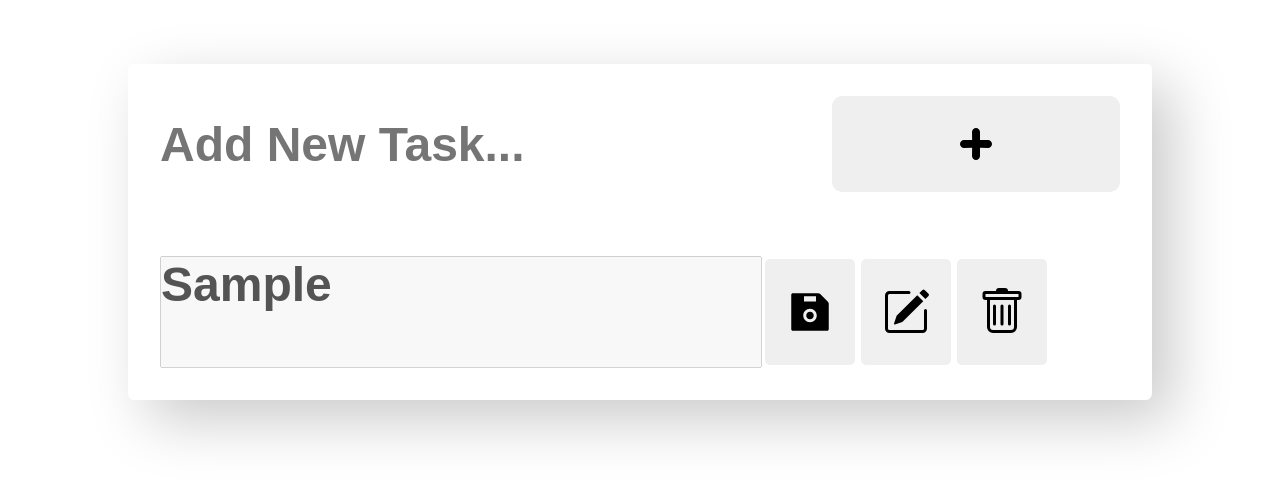
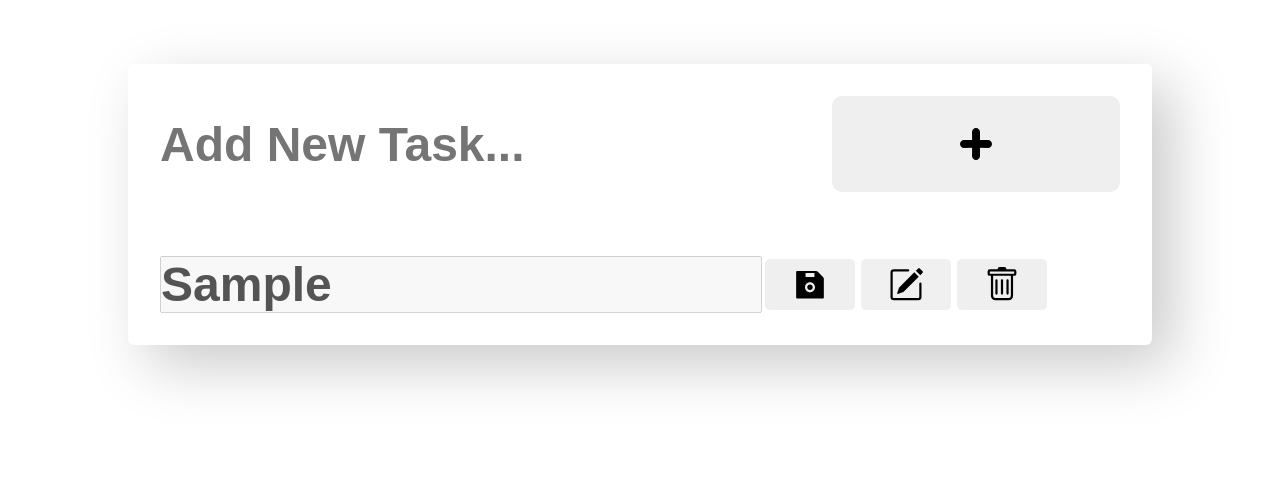
Before and after one commit to RakiDev/todo-app-react-typescript, a React (Vite) app: page / in a window 1280 px wide. Both pictures are taken after typing "Sample" into the empty fields and a click on the button 976 px from the left and 144 px from the top of the page. Shown: the top 480 px of the page. Built offline with nearby package versions, Linux system fonts and the light colour scheme.

Commit message:
better fix autosizing textarea

```diff
--- a/package.json
+++ b/package.json
@@ -12,7 +12,8 @@
     "nanoid": "^4.0.0",
     "react": "^18.2.0",
     "react-dom": "^18.2.0",
-    "react-icons": "^4.7.1"
+    "react-icons": "^4.7.1",
+    "react-textarea-autosize": "^8.4.0"
   },
   "devDependencies": {
     "@types/react": "^18.0.26",
--- a/src/Task.tsx
+++ b/src/Task.tsx
@@ -1,6 +1,7 @@
 import { FC, useState } from "react";
 import { BsTrash, BsPencilSquare } from 'react-icons/bs';
 import { AiFillSave } from 'react-icons/ai';
+import TextareaAutosize from 'react-textarea-autosize';
 
 interface TaskPropsInterface {
     id: number
@@ -12,14 +13,8 @@ interface TaskPropsInterface {
 const Task: FC<TaskPropsInterface> = ({ id, value, onDelete, modTaskValue }) => {
     const [fieldValue, setFieldValue] = useState<string>(value);
     const [isDisabled, setIsDisabled] = useState<boolean>(true);
-    const [minHeight, setMinHeight] = useState<number>(50);
 
     function handleChange(e: React.ChangeEvent<HTMLTextAreaElement>): void {
-        const paddingTop = parseInt(getComputedStyle(e.target).getPropertyValue('padding-top'));
-        const paddingBottom = parseInt(getComputedStyle(e.target).getPropertyValue('padding-bottom'));
-        const verticalPadding = paddingTop + paddingBottom;
-
-        e.target.style.height = Math.max(e.target.scrollHeight - verticalPadding, minHeight) + 'px';
         const newValue = e.target.value;
         setFieldValue(newValue);
     }
@@ -38,13 +33,12 @@ const Task: FC<TaskPropsInterface> = ({ id, value, onDelete, modTaskValue }) =>
 
     return (
         <li id={`${id}`} className="task_item_li">
-            <textarea
+            <TextareaAutosize
                 value={fieldValue}
                 onChange={handleChange}
                 disabled={isDisabled}
                 spellCheck={false}
                 id="focus-input"
-                style={{ minHeight: minHeight }}
             />
             <div className="task_buttons_container">
                 <button onClick={() => {handleSave(); setIsDisabled(true)}} className="taskbutton onpressbutton onhoverbutton">
```
Also changed, not shown: 1 other file (tests, documents, lock files or other folders).
